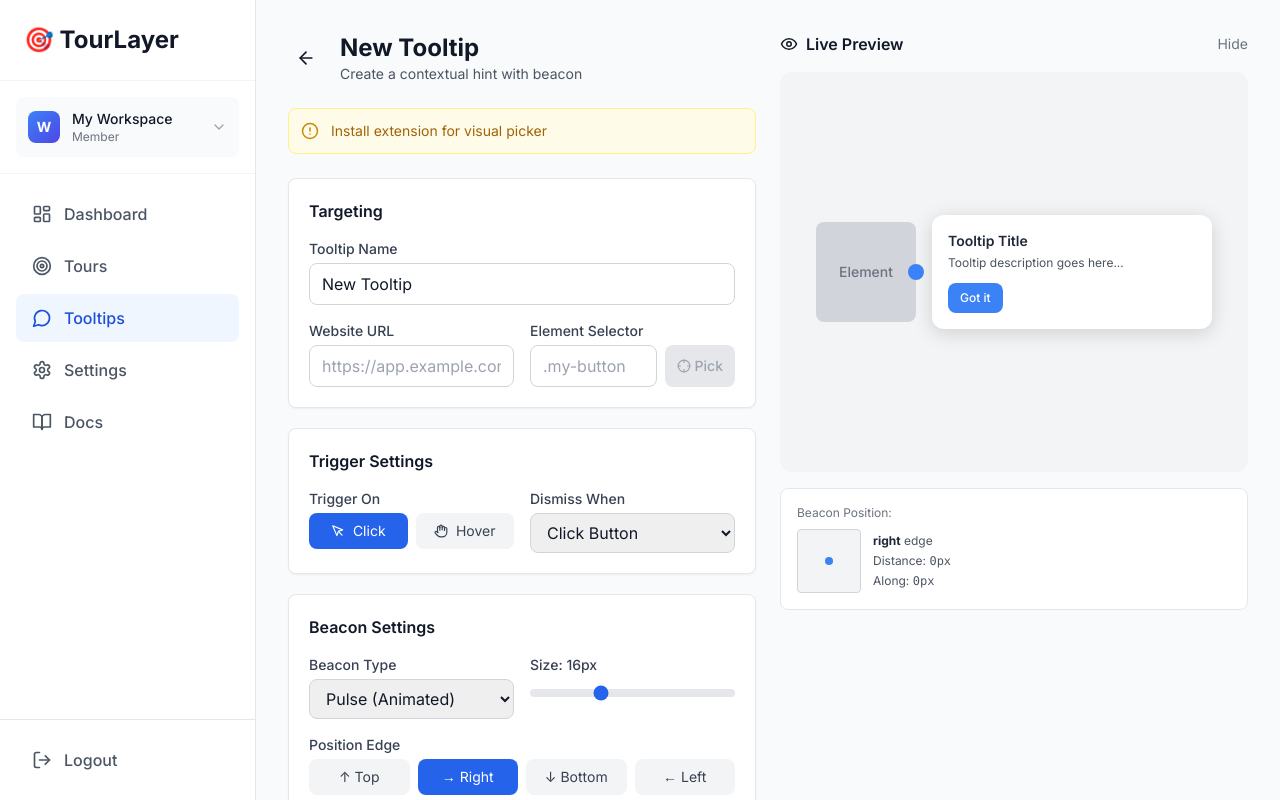
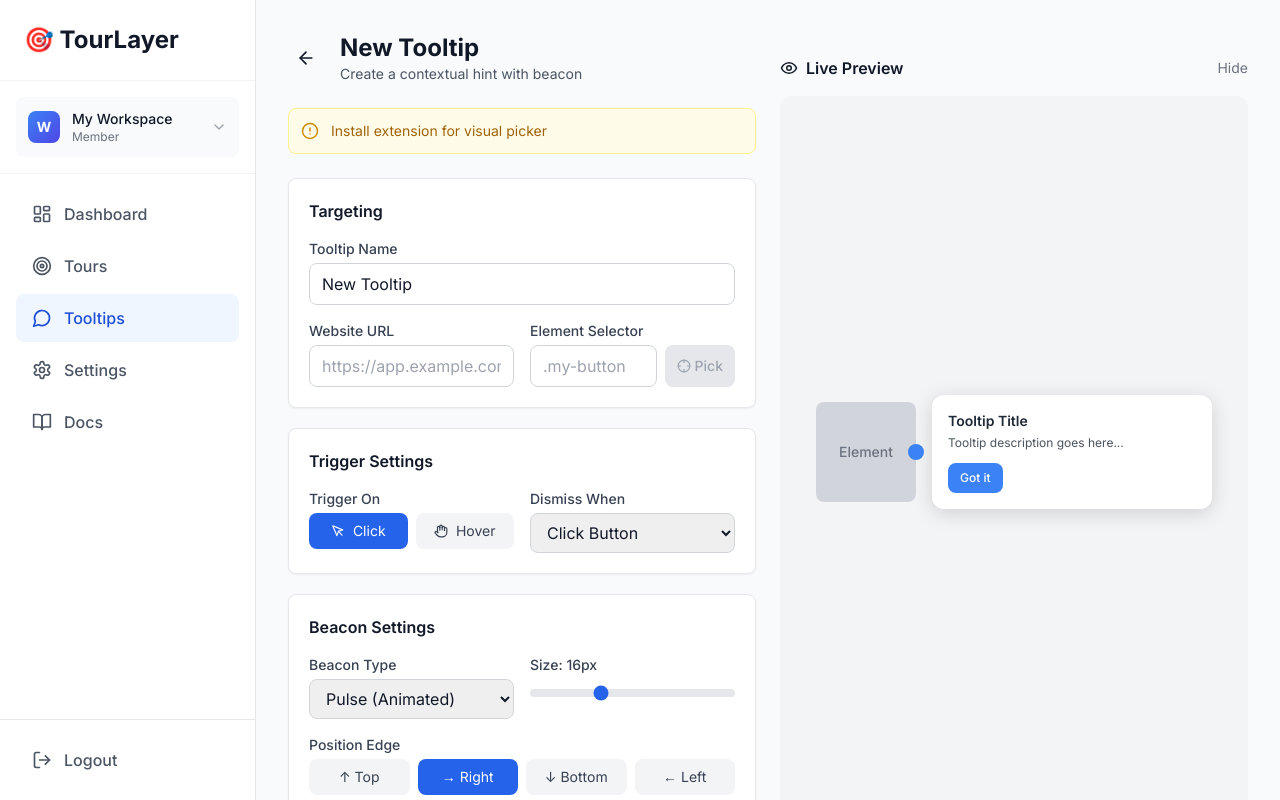
Before and after one commit to andreycretsu/plg-tour, a Next.js app in the folder web/: page /tooltips/new in a window 1280 px wide. Shown: the top 800 px of the page. Built offline with nearby package versions, Linux system fonts and the light colour scheme.

Commit message:
UI: Remove beacon position indicator + full height sticky preview
- Removed redundant beacon position indicator element
- Preview now full viewport height (h-screen)
- Preview stays fixed while form scrolls (sticky top-0)
- Applied to both tooltips and tours pages

```diff
--- a/web/app/tooltips/[id]/page.tsx
+++ b/web/app/tooltips/[id]/page.tsx
@@ -985,7 +985,7 @@ export default function EditTooltipPage() {
 
         {/* Right Column - Live Preview */}
         <div className="flex-1 min-w-[400px]">
-          <div className="sticky top-4">
+          <div className="sticky top-0 h-screen py-6 flex flex-col">
             <div className="flex items-center justify-between mb-4">
               <h2 className="text-base font-semibold text-gray-900 flex items-center gap-2">
                 <Eye size={18} />
@@ -1001,7 +1001,7 @@ export default function EditTooltipPage() {
 
             {showPreview && (
               <div
-                className="rounded-xl p-6 min-h-[400px] flex items-center justify-center"
+                className="rounded-xl p-6 flex-1 flex items-center justify-center"
                 style={{ backgroundColor: '#f3f4f6' }}
               >
                 {/* Preview Layout - changes based on edge */}
@@ -1076,45 +1076,6 @@ export default function EditTooltipPage() {
                 </div>
               </div>
             )}
-
-            {/* Position Indicator */}
-            <div className="mt-4 p-4 bg-white border border-gray-200 rounded-lg">
-              <p className="text-xs text-gray-500 mb-2">Beacon Position:</p>
-              <div className="flex items-center gap-3">
-                <div className="w-16 h-16 bg-gray-100 border border-gray-300 rounded relative">
-                  <div
-                    className="absolute w-2 h-2 bg-blue-500 rounded-full"
-                    style={{
-                      ...(iconEdge === 'top' && {
-                        top: `${50 - iconOffset}%`,
-                        left: `calc(50% + ${iconOffsetY * 0.5}px)`,
-                        transform: 'translate(-50%, -50%)'
-                      }),
-                      ...(iconEdge === 'bottom' && {
-                        bottom: `${50 - iconOffset}%`,
-                        left: `calc(50% + ${iconOffsetY * 0.5}px)`,
-                        transform: 'translate(-50%, 50%)'
-                      }),
-                      ...(iconEdge === 'left' && {
-                        left: `${50 - iconOffset}%`,
-                        top: `calc(50% + ${iconOffsetY * 0.5}px)`,
-                        transform: 'translate(-50%, -50%)'
-                      }),
-                      ...(iconEdge === 'right' && {
-                        right: `${50 - iconOffset}%`,
-                        top: `calc(50% + ${iconOffsetY * 0.5}px)`,
-                        transform: 'translate(50%, -50%)'
-                      }),
-                    }}
-                  />
-                </div>
-                <div className="text-xs text-gray-600 space-y-1">
-                  <p><strong className="text-gray-800">{iconEdge}</strong> edge</p>
-                  <p>Distance: <span className="font-mono">{iconOffset}px</span></p>
-                  <p>Along: <span className="font-mono">{iconOffsetY}px</span></p>
-                </div>
-              </div>
-            </div>
           </div>
         </div>
       </div>
--- a/web/app/tooltips/new/page.tsx
+++ b/web/app/tooltips/new/page.tsx
@@ -877,7 +877,7 @@ export default function NewTooltipPage() {
 
         {/* Right Column - Live Preview */}
         <div className="flex-1 min-w-[400px]">
-          <div className="sticky top-4">
+          <div className="sticky top-0 h-screen py-6 flex flex-col">
             <div className="flex items-center justify-between mb-4">
               <h2 className="text-base font-semibold text-gray-900 flex items-center gap-2">
                 <Eye size={18} />
@@ -893,7 +893,7 @@ export default function NewTooltipPage() {
 
             {showPreview && (
               <div
-                className="rounded-xl p-6 min-h-[400px] flex items-center justify-center"
+                className="rounded-xl p-6 flex-1 flex items-center justify-center"
                 style={{ backgroundColor: '#f3f4f6' }}
               >
                 {/* Preview Layout - changes based on edge */}
@@ -970,45 +970,6 @@ export default function NewTooltipPage() {
                 </div>
               </div>
             )}
-
-            {/* Position Indicator */}
-            <div className="mt-4 p-4 bg-white border border-gray-200 rounded-lg">
-              <p className="text-xs text-gray-500 mb-2">Beacon Position:</p>
-              <div className="flex items-center gap-3">
-                <div className="w-16 h-16 bg-gray-100 border border-gray-300 rounded relative">
-                  <div
-                    className="absolute w-2 h-2 bg-blue-500 rounded-full"
-                    style={{
-                      ...(iconEdge === 'top' && {
-                        top: `${50 - iconOffset}%`,
-                        left: `calc(50% + ${iconOffsetY * 0.5}px)`,
-                        transform: 'translate(-50%, -50%)'
-                      }),
-                      ...(iconEdge === 'bottom' && {
-                        bottom: `${50 - iconOffset}%`,
-                        left: `calc(50% + ${iconOffsetY * 0.5}px)`,
-                        transform: 'translate(-50%, 50%)'
-                      }),
-                      ...(iconEdge === 'left' && {
-                        left: `${50 - iconOffset}%`,
-                        top: `calc(50% + ${iconOffsetY * 0.5}px)`,
-                        transform: 'translate(-50%, -50%)'
-                      }),
-                      ...(iconEdge === 'right' && {
-                        right: `${50 - iconOffset}%`,
-                        top: `calc(50% + ${iconOffsetY * 0.5}px)`,
-                        transform: 'translate(50%, -50%)'
-                      }),
-                    }}
-                  />
-                </div>
-                <div className="text-xs text-gray-600 space-y-1">
-                  <p><strong className="text-gray-800">{iconEdge}</strong> edge</p>
-                  <p>Distance: <span className="font-mono">{iconOffset}px</span></p>
-                  <p>Along: <span className="font-mono">{iconOffsetY}px</span></p>
-                </div>
-              </div>
-            </div>
           </div>
         </div>
       </div>
--- a/web/app/tours/new/page.tsx
+++ b/web/app/tours/new/page.tsx
@@ -825,7 +825,7 @@ export default function NewTourPage() {
 
         {/* Preview Panel - Sticky Sidebar */}
         <div className="flex-1 min-w-[400px]">
-          <div className="sticky top-6">
+          <div className="sticky top-0 h-screen py-6 flex flex-col">
             <div className="flex items-center justify-between mb-4">
               <h2 className="text-base font-semibold text-gray-900 flex items-center gap-2">
                 <Eye size={18} />
@@ -835,7 +835,7 @@ export default function NewTourPage() {
 
             {activeStep ? (
               <div
-                className="rounded-xl p-6 min-h-[400px] flex items-center justify-center"
+                className="rounded-xl p-6 flex-1 flex items-center justify-center"
                 style={{ backgroundColor: '#f3f4f6' }}
               >
                 {/* Preview Layout - changes based on placement */}
@@ -920,7 +920,7 @@ export default function NewTourPage() {
                 </div>
               </div>
             ) : (
-              <div className="rounded-xl p-6 min-h-[300px] flex items-center justify-center" style={{ backgroundColor: '#f3f4f6' }}>
+              <div className="rounded-xl p-6 flex-1 flex items-center justify-center" style={{ backgroundColor: '#f3f4f6' }}>
                 <div className="text-center text-gray-500">
                   <Eye size={32} className="mx-auto mb-2 opacity-50" />
                   <p className="text-sm">Click on a step to preview</p>
```
